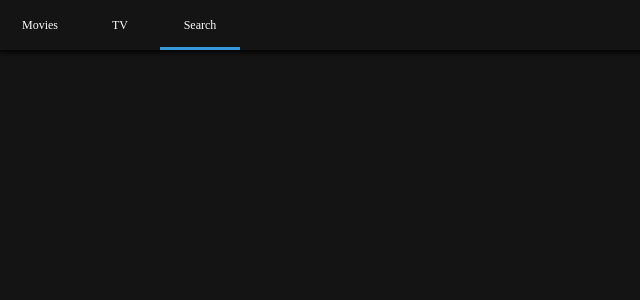
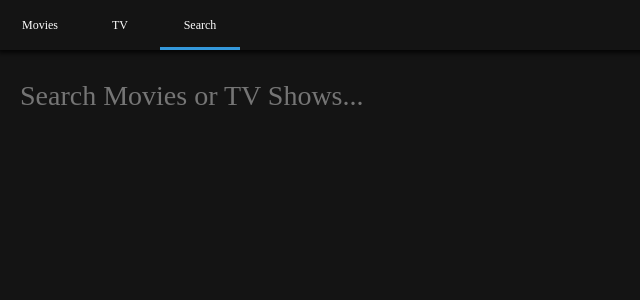
Before and after one commit to mingmonth/nomflix, a React (Create React App) app: page /search in a window 1280 px wide. Shown: the top 300 px of the page, without its empty margins (0-640 px from the left). Built offline with nearby package versions, Linux system fonts and the light colour scheme.

Commit message:
#6.3 SearchPresenter Component

```diff
--- a/src/Routes/Home/HomePresenter.js
+++ b/src/Routes/Home/HomePresenter.js
@@ -5,7 +5,7 @@
 import Loader from "Components/Loader";
 
 const Container = styled.div`
-  padding: 0px 10px;
+  padding: 0px 20px;
 `;
 
 const HomePresenter = ({ nowPlaying, upComing, popular, error, loading }) =>
--- a/src/Routes/Search/SearchContainer.js
+++ b/src/Routes/Search/SearchContainer.js
@@ -23,11 +23,25 @@
 
   }*/
 
-  handleSubmit = () => {
+  handleSubmit = event => {
+    event.preventDefault();
     const { searchTerm } = this.state;
     if (searchTerm !== "") {
       this.searchByTerm();
     }
+  };
+
+  updateTerm = event => {
+    // console.log(event);
+    // const { target } = event;
+    const {
+      target: { value }
+    } = event;
+    // console.log(target);
+    // console.log(value);
+    this.setState({
+      searchTerm: value
+    });
   };
 
   searchByTerm = async () => {
@@ -54,7 +68,7 @@
 
   render() {
     const { movieResults, tvResults, searchTerm, loading, error } = this.state;
-    console.log(this.state);
+    // console.log(this.state);
     return (
       <SearchPresenter
         movieResults={movieResults}
@@ -63,6 +77,7 @@
         loading={loading}
         error={error}
         handleSubmit={this.handleSubmit}
+        updateTerm={this.updateTerm}
       />
     );
   }
--- a/src/Routes/Search/SearchPresenter.js
+++ b/src/Routes/Search/SearchPresenter.js
@@ -1,6 +1,22 @@
 import React from "react";
 import PropTypes from "prop-types";
 import styled from "styled-components";
+import Loader from "Components/Loader";
+import Section from "Components/Section";
+
+const Container = styled.div`
+  padding: 0px 20px;
+`;
+
+const Form = styled.form`
+  margin-bottom: 50px;
+`;
+
+const Input = styled.input`
+  all: unset;
+  font-size: 28px;
+  width: 100%;
+`;
 
 const SearchPresenter = ({
   movieResults,
@@ -8,8 +24,39 @@
   searchTerm,
   loading,
   error,
-  handleSubmit
-}) => null;
+  handleSubmit,
+  updateTerm
+}) => (
+  <Container>
+    <Form onSubmit={handleSubmit}>
+      <Input
+        placeholder="Search Movies or TV Shows..."
+        value={searchTerm}
+        onChange={updateTerm}
+      />
+    </Form>
+    {loading ? (
+      <Loader />
+    ) : (
+      <>
+        {movieResults && movieResults.length > 0 && (
+          <Section title="Movie Reulsts">
+            {movieResults.map(movie => (
+              <span key={movie.id}>{movie.title}</span>
+            ))}
+          </Section>
+        )}
+        {tvResults && tvResults.length > 0 && (
+          <Section title="TV Shows Reulsts">
+            {tvResults.map(show => (
+              <span key={show.id}>{show.name}</span>
+            ))}
+          </Section>
+        )}
+      </>
+    )}
+  </Container>
+);
 
 SearchPresenter.propTypes = {
   movieResults: PropTypes.array,
@@ -17,7 +64,8 @@
   searchTerm: PropTypes.string,
   loading: PropTypes.bool.isRequired,
   error: PropTypes.string,
-  handleSubmit: PropTypes.func.isRequired
+  handleSubmit: PropTypes.func.isRequired,
+  updateTerm: PropTypes.func.isRequired
 };
 
 export default SearchPresenter;
--- a/src/Routes/TV/TVPresenter.js
+++ b/src/Routes/TV/TVPresenter.js
@@ -5,7 +5,7 @@
 import Loader from "Components/Loader";
 
 const Container = styled.div`
-  padding: 0px 10px;
+  padding: 0px 20px;
 `;
 
 const TVPresenter = ({ topRated, popular, airingToday, loading, error }) =>
@@ -15,17 +15,23 @@
     <Container>
       {topRated && topRated.length > 0 && (
         <Section title="Top Rated Shows">
-          {topRated.map(show => show.name)}
+          {topRated.map(show => (
+            <span key={show.id}>{show.name}</span>
+          ))}
         </Section>
       )}
       {popular && popular.length > 0 && (
         <Section title="Popular Shows">
-          {popular.map(show => show.name)}
+          {popular.map(show => (
+            <span key={show.id}>{show.name}</span>
+          ))}
         </Section>
       )}
       {airingToday && airingToday.length > 0 && (
         <Section title="Airing Today">
-          {airingToday.map(show => show.name)}
+          {airingToday.map(show => (
+            <span key={show.id}>{show.name}</span>
+          ))}
         </Section>
       )}
     </Container>
```
